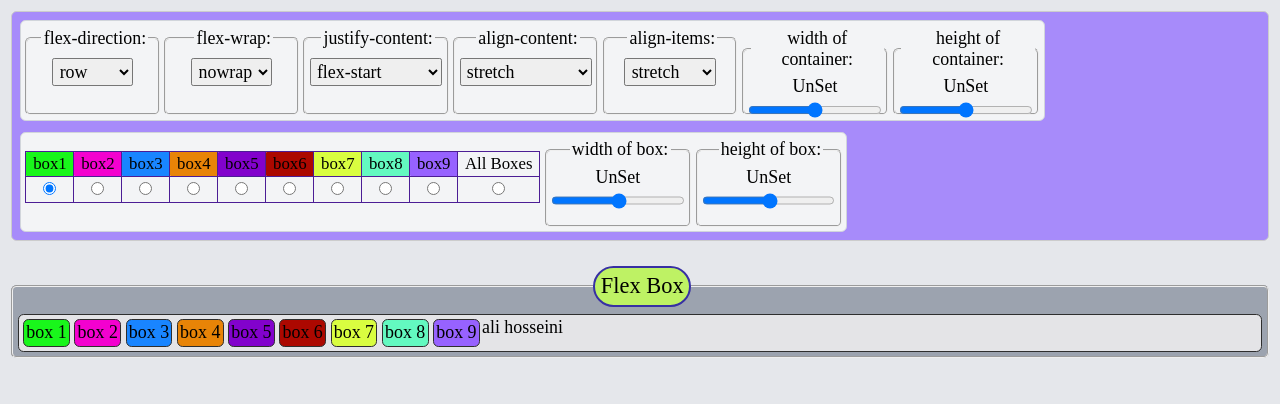
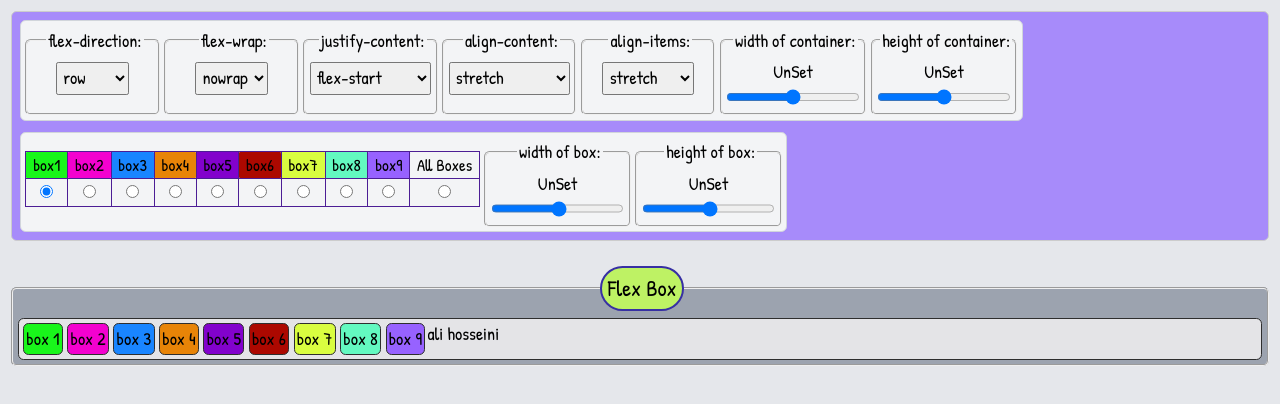
Before and after one commit to ali934h/HTML_CSS_Tutorial, a plain HTML site: page 10-flex box/index.html in a window 1280 px wide. Drawn offline with Linux system fonts and the light colour scheme.

Commit message:
add font source

```diff
--- a/10-flex box/style.css
+++ b/10-flex box/style.css
@@ -1,4 +1,3 @@
-/* -------------------------------------------------- colors -------------------------------------------------- */
 .color-1 {
   background-color: #19f61b;
 }
@@ -26,8 +25,13 @@
 .color-9 {
   background-color: #9762ff;
 }
+
+@font-face {
+  font-family: "Patrick";
+  src: url(PatrickHand-Regular.ttf);
+}
 * {
-  font-family: "Patrick Hand", IRANSansWeb;
+  font-family: "Patrick", IRANSansWeb;
   box-sizing: border-box;
   border-radius: 0.2rem;
   margin: 0.2rem;
```
Also changed, not shown: 10-flex box/PatrickHand-Regular.ttf (added).
